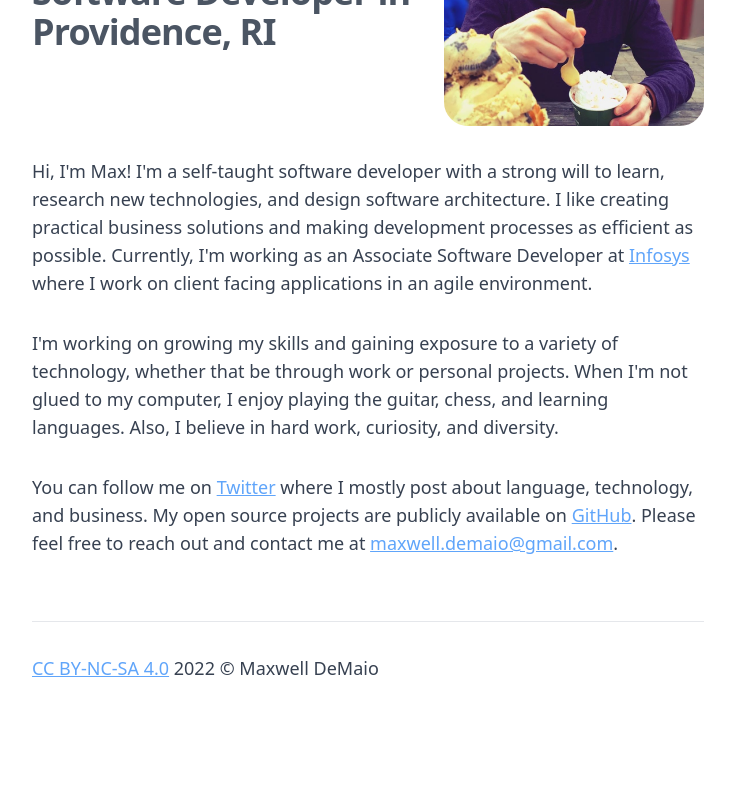
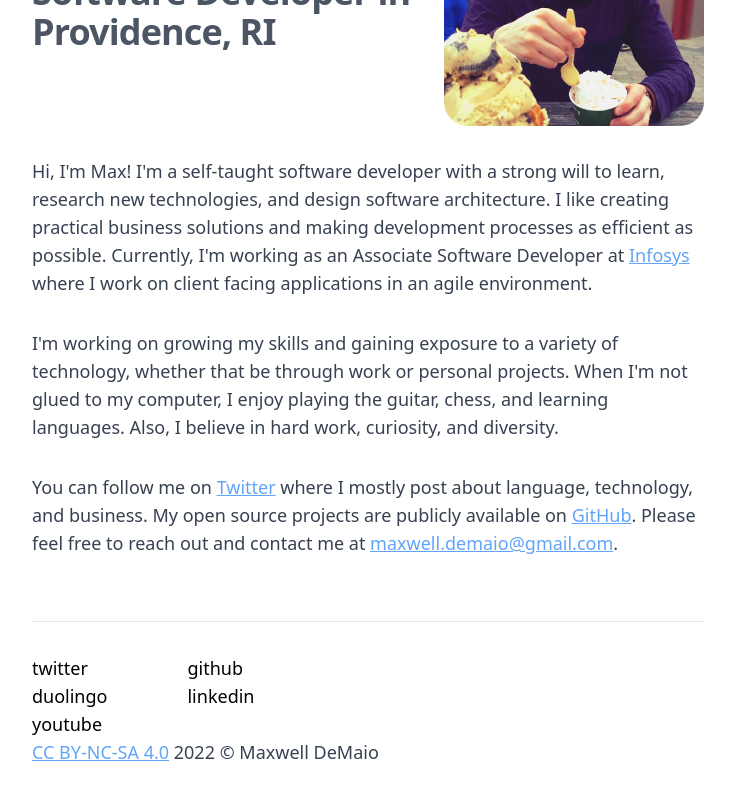
Before and after one commit to maxdemaio/max-nextjs, a Next.js app: page / in a window 1280 px wide. Shown: the part 246-1046 px from the top of the page, without its empty margins (272-1007 px from the left). Before the commit the page ends 1024 px from the top, so only its background shows below. Built offline with nearby package versions, Linux system fonts and the light colour scheme.

Commit message:
start footer

```diff
--- a/components/CcName.js
+++ b/components/CcName.js
@@ -1,6 +1,6 @@
 export default function CcName() {
   return (
-    <div className="mb-8">
+    <div>
       <span>
         <a
           className="underline text-blue-400 hover:text-blue-600"
--- /dev/null
+++ b/components/FooterSocials.js
@@ -0,0 +1,17 @@
+function FooterSocials() {
+  return (
+    <div className="flex gap-20">
+      <div>
+        <div>twitter</div>
+        <div>duolingo</div>
+        <div>youtube</div>
+      </div>
+      <div>
+        <div>github</div>
+        <div>linkedin</div>
+      </div>
+    </div>
+  );
+}
+
+export default FooterSocials;
--- a/pages/index.js
+++ b/pages/index.js
@@ -1,6 +1,8 @@
+import Image from 'next/image';
+
 import CcName from '@/components/CcName';
 import Container from '@/components/Container';
-import Image from 'next/image';
+import FooterSocials from '@/components/FooterSocials';
 
 export default function Home() {
   return (
@@ -66,8 +68,9 @@ export default function Home() {
           </p>
         </section>
 
-        <footer className="flex flex-col justify-center items-start max-w-2xl mx-auto w-full">
-          <hr className="w-full border-1 border-gray-200 dark:border-gray-800 mt-8 mb-8" />
+        <footer className="w-full mb-8">
+          <hr className="border-1 border-gray-200 dark:border-gray-800 mt-8 mb-8" />
+          <FooterSocials />
           <CcName></CcName>
         </footer>
       </div>
```
